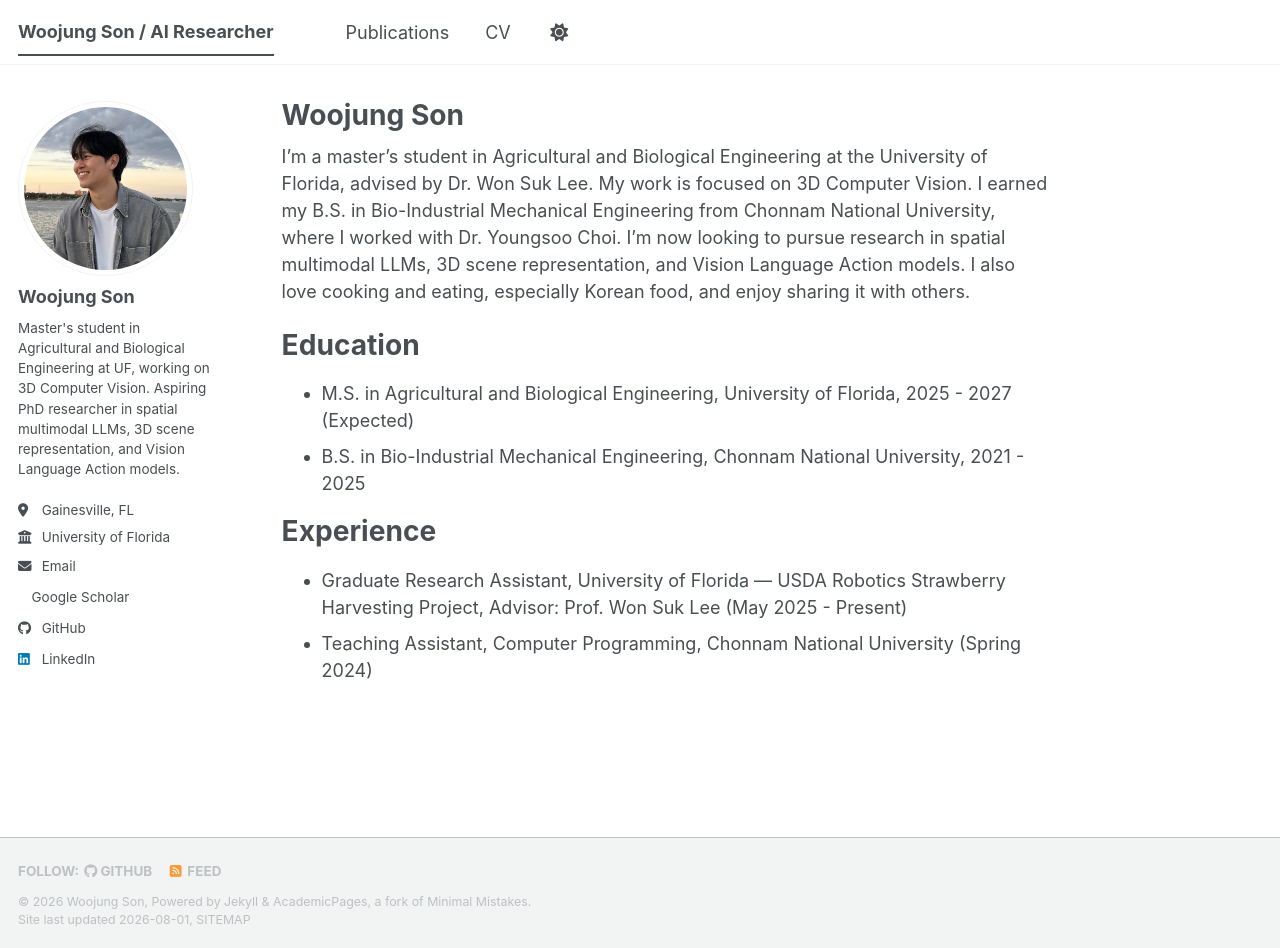
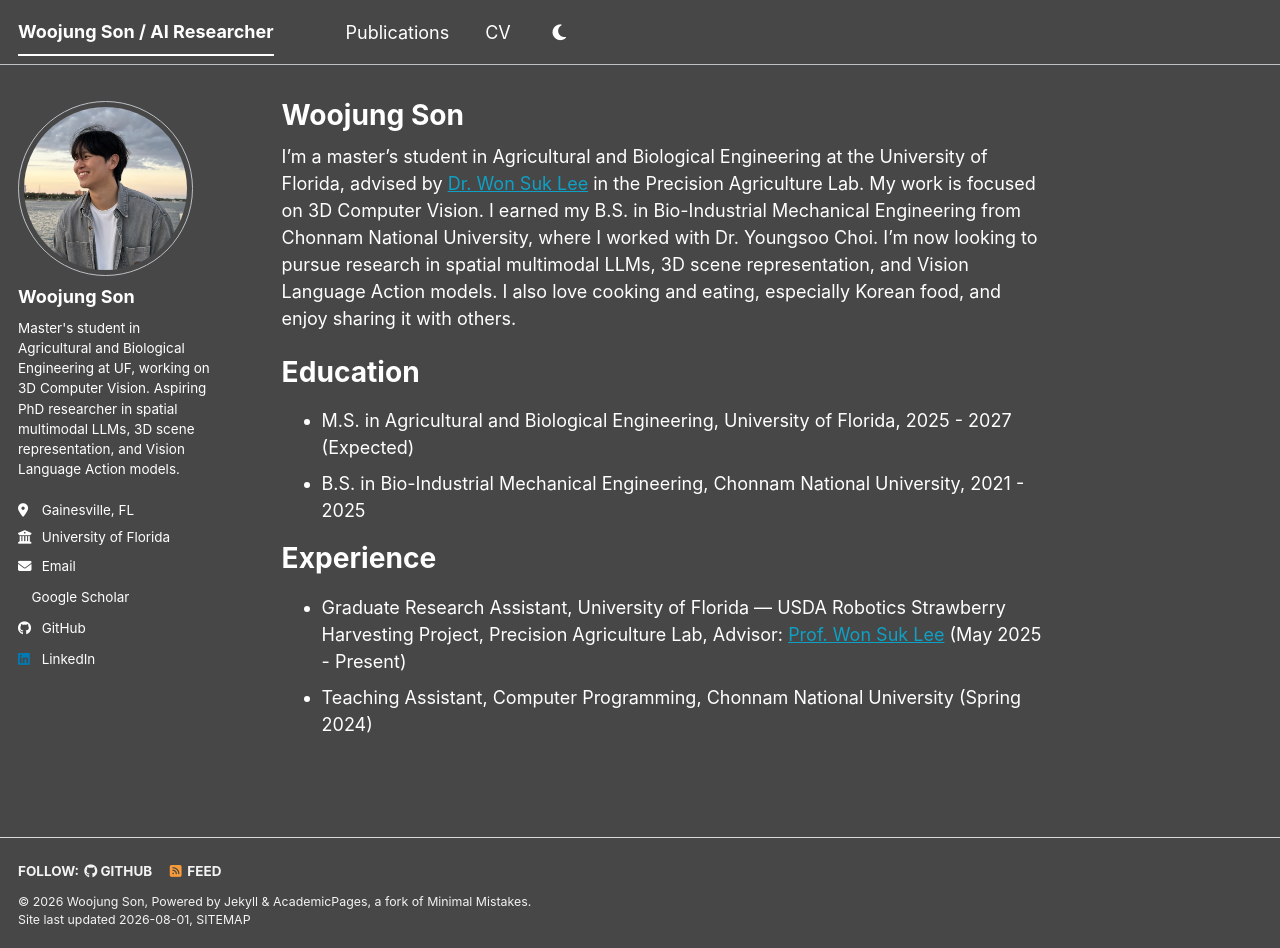
Before and after one commit to wjson2435/wjson2435.github.io, a Jekyll site: the page built from _pages/about.md, in a window 1280 px wide and 948 px high. Built offline with Jekyll 4.4.1, drawn with Linux system fonts in a browser that asks for light colours; a style sheet for code colours, icons or effects is not loaded.

Commit message:
Default to dark mode, link advisor with lab name, shrink publication icons

```diff
--- a/_includes/archive-single.html
+++ b/_includes/archive-single.html
@@ -29,10 +29,10 @@
     <h2 class="archive__item-title" itemprop="headline">
         {{ title }}
       {% if post.arxiv %}
-        <a href="{{ post.arxiv }}" title="arXiv"><i class="ai ai-arxiv" aria-hidden="true"></i><span class="sr-only">arXiv</span></a>
+        <a href="{{ post.arxiv }}" title="arXiv" style="font-size: 0.55em; vertical-align: middle; opacity: 0.85;"><i class="ai ai-arxiv" aria-hidden="true"></i><span class="sr-only">arXiv</span></a>
       {% endif %}
       {% if post.huggingface %}
-        <a href="{{ post.huggingface }}" title="Hugging Face">🤗<span class="sr-only">Hugging Face</span></a>
+        <a href="{{ post.huggingface }}" title="Hugging Face" style="font-size: 0.55em; vertical-align: middle; opacity: 0.85;">🤗<span class="sr-only">Hugging Face</span></a>
       {% endif %}
     </h2>
 
--- a/_layouts/default.html
+++ b/_layouts/default.html
@@ -5,7 +5,7 @@ layout: compress
 {% include base_path %}
 
 <!doctype html>
-<html lang="{{ site.locale | slice: 0,2 }}" class="no-js"{% if site.site_theme == "dark" %} data-theme="dark"{% endif %}>
+<html lang="{{ site.locale | slice: 0,2 }}" class="no-js" data-theme="dark">
   <head>
     {% include head.html %}
     {% include head/custom.html %}
--- a/_pages/about.md
+++ b/_pages/about.md
@@ -7,7 +7,7 @@ redirect_from:
   - /about.html
 ---
 
-I'm a master's student in Agricultural and Biological Engineering at the University of Florida, advised by Dr. Won Suk Lee. My work is focused on 3D Computer Vision. I earned my B.S. in Bio-Industrial Mechanical Engineering from Chonnam National University, where I worked with Dr. Youngsoo Choi. I'm now looking to pursue research in spatial multimodal LLMs, 3D scene representation, and Vision Language Action models. I also love cooking and eating, especially Korean food, and enjoy sharing it with others.
+I'm a master's student in Agricultural and Biological Engineering at the University of Florida, advised by [Dr. Won Suk Lee](https://abe.ufl.edu/people/faculty/wonsuk-lee/) in the Precision Agriculture Lab. My work is focused on 3D Computer Vision. I earned my B.S. in Bio-Industrial Mechanical Engineering from Chonnam National University, where I worked with Dr. Youngsoo Choi. I'm now looking to pursue research in spatial multimodal LLMs, 3D scene representation, and Vision Language Action models. I also love cooking and eating, especially Korean food, and enjoy sharing it with others.
 
 Education
 ======
@@ -16,5 +16,5 @@ Education
 
 Experience
 ======
-* Graduate Research Assistant, University of Florida — USDA Robotics Strawberry Harvesting Project, Advisor: Prof. Won Suk Lee (May 2025 - Present)
+* Graduate Research Assistant, University of Florida — USDA Robotics Strawberry Harvesting Project, Precision Agriculture Lab, Advisor: [Prof. Won Suk Lee](https://abe.ufl.edu/people/faculty/wonsuk-lee/) (May 2025 - Present)
 * Teaching Assistant, Computer Programming, Chonnam National University (Spring 2024)
```
Also changed, not shown: _pages/cv.md (+2 -2 lines).
